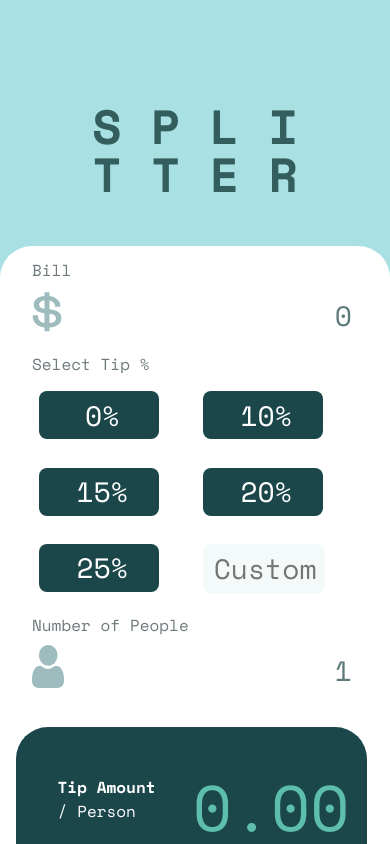
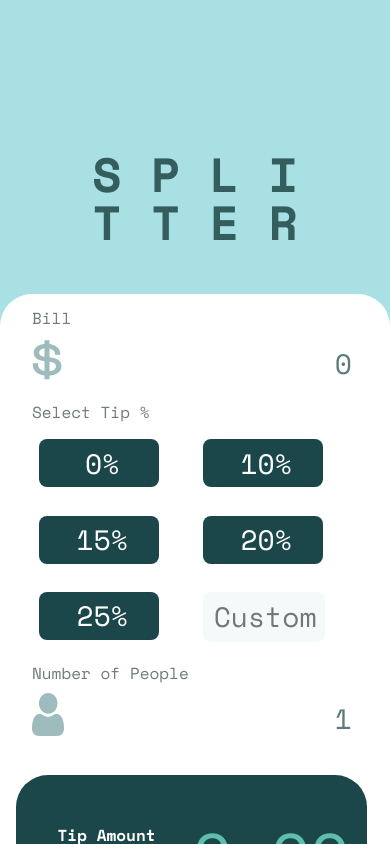
Before and after one commit to InstaClean/tipping-app, a React (Create React App) app: page / in a window 390 px wide. Shown: the top 844 px of the page. Built offline with nearby package versions, Linux system fonts and the light colour scheme.

Commit message:
fixed header visibility on iphone 5/SE

```diff
--- a/src/App.css
+++ b/src/App.css
@@ -68,6 +68,7 @@ html .App h1 {
   width: 16rem;
   margin: auto;
   margin-bottom: 3rem;
+  margin-top: 3rem;
 }
 html .App .container {
   display: flex;
@@ -223,6 +224,8 @@ html #custom {
   background-color: #f4fafa;
   color: #1b464a;
   text-align: right;
+  width: 7.5rem;
+  height: 3rem;
 }
 html #custom::placeholder {
   text-align: center;
--- a/src/App.sass
+++ b/src/App.sass
@@ -76,6 +76,7 @@ html
             width: 16rem
             margin: auto
             margin-bottom: 3rem
+            margin-top: 3rem
 
 
         .container
@@ -245,6 +246,8 @@ html
         background-color: hsl(185, 41%, 97%)
         color: rgb(27,70,74)
         text-align: right
+        width: 7.5rem
+        height: 3rem
 
     #custom::placeholder
         text-align: center
```
Also changed, not shown: 1 other file (tests, documents, lock files or other folders).
